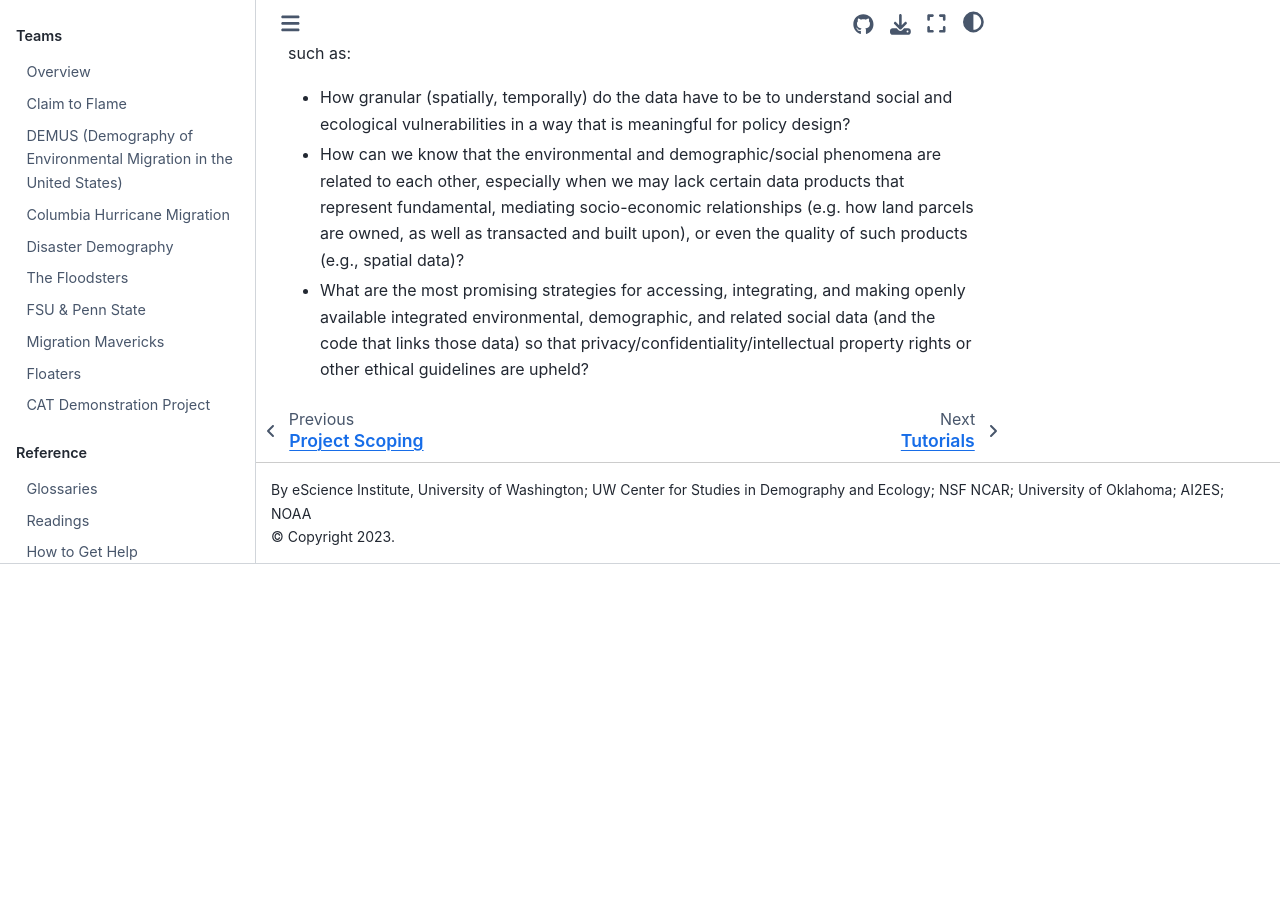
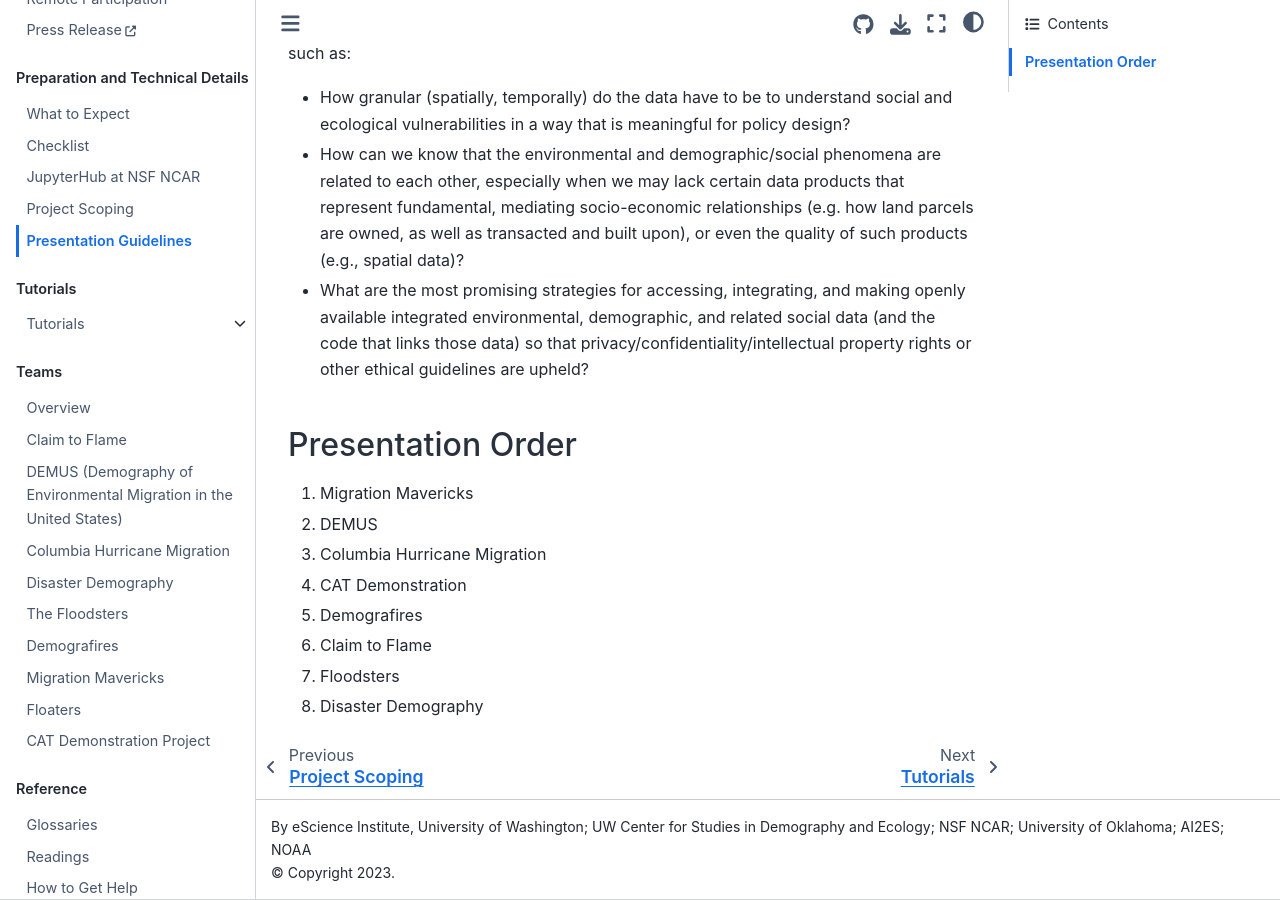
Before and after one commit to d4hackweek/d4book, a Jupyter Book: the page built from book/preliminary/presentation_guidelines.md, in a window 1280 px wide and 900 px high, scrolled down 954 px. Built offline with Jupyter Book 1.0.4 settings and Sphinx 7.4.7 and the Sphinx Book theme 1.1.4, drawn with Linux system fonts in a browser that asks for light colours; pages that are not in the unit, such as notebooks, are missing from menus; before the commit the page ends 1518 px from its top, so only the background shows below that.

Commit message:
Presentation order
added presentation order, updated demografire name

```diff
--- a/book/preliminary/presentation_guidelines.md
+++ b/book/preliminary/presentation_guidelines.md
@@ -22,3 +22,13 @@
 - How granular (spatially, temporally) do the data have to be to understand social and ecological vulnerabilities in a way that is meaningful for policy design?
 - How can we know that the environmental and demographic/social phenomena are related to each other, especially when we may lack certain data products that represent fundamental, mediating socio-economic relationships (e.g. how land parcels are owned, as well as transacted and built upon), or even the quality of such products (e.g., spatial data)?
 - What are the most promising strategies for accessing, integrating, and making openly available integrated environmental, demographic, and related social data (and the code that links those data) so that privacy/confidentiality/intellectual property rights or other ethical guidelines are upheld?
+
+## Presentation Order
+1. Migration Mavericks
+2. DEMUS
+3. Columbia Hurricane Migration
+4. CAT Demonstration
+5. Demografires
+6. Claim to Flame
+7. Floodsters
+8. Disaster Demography
--- a/book/schedule.yaml
+++ b/book/schedule.yaml
@@ -87,7 +87,7 @@
     time: 8:30 - 9:00
     location: eScience Common Area
   - title: Presentations
-    description: Three teams will have 30 minutes each to present their project and answer questions.
+    description: Three teams (Migration Mavericks, DEMUS, Columbia Hurricane Migration) will have 30 minutes each to present their project and answer questions.
     time: 9:00 - 10:30
     location: Physics 520, remote option
   - title: Break
@@ -107,7 +107,7 @@
     time: 12:30 - 13:30
     location: null
   - title: Presentations
-    description: Two teams will have 30 minutes each to present their project and answer questions.
+    description: Two teams (Demografires, Claim to Flame) will have 30 minutes each to present their project and answer questions.
     time: 13:30 - 14:30
     location: Physics 520, remote option
   - title: Break
@@ -119,7 +119,7 @@
     time: 14:45 - 15:00
     location: Physics 520
   - title: Presentations
-    description: Two teams will have 30 minutes each to present their project and answer questions.
+    description: Two teams (Floodsters, Disaster Demography) will have 30 minutes each to present their project and answer questions.
     time: 15:00 - 16:00
     location: Physics 520, remote option
   - title: Closing discussion
--- a/book/teams/index.md
+++ b/book/teams/index.md
@@ -13,7 +13,7 @@
 | [Columbia Hurricane Migration](03)                               | Fabien Cottier, Mona Hemmati, Andrew Kruczkiewicz, and Kytt MacManus                              |
 | [Disaster Demography](04)                 | Deborah Balk, Dylan Connor, Melanie Gall, Lori Hunter, Jenna Tipaldo, and Helen Wilson Burns      |
 | [The Floodsters](05)                        | ChangHoon (Chang) Hahn, Sharif Islam, and Lidia Cano
-| [FSU & Penn State](06)                       | Mathew Hauer, Alexis Santos, and Sunshine Jacobs |
+| [Demografires](06)                       | Mathew Hauer, Alexis Santos, and Sunshine Jacobs |
 | [Migration Mavericks](07)    | Ethan Sharygin, Justin Stoler, and Mary Angelica Painter                                          |
 | [Floaters](08)                               | Jason Stock, Tyler Fricker, and Patrick Greiner                                                   |
 | [CAT Demonstration Project](09)             |  Andrea Schumacher, Julie Demuth, DJ Gagne, Jorge Celis, Amy McGovern, Sara Curran, Sameer Shah, Masha Vernik, Ann Bostrom |
```
Also changed, not shown: book/remote_participation.md (+3 -4 lines), book/teams/06.md (+5 -4 lines).
